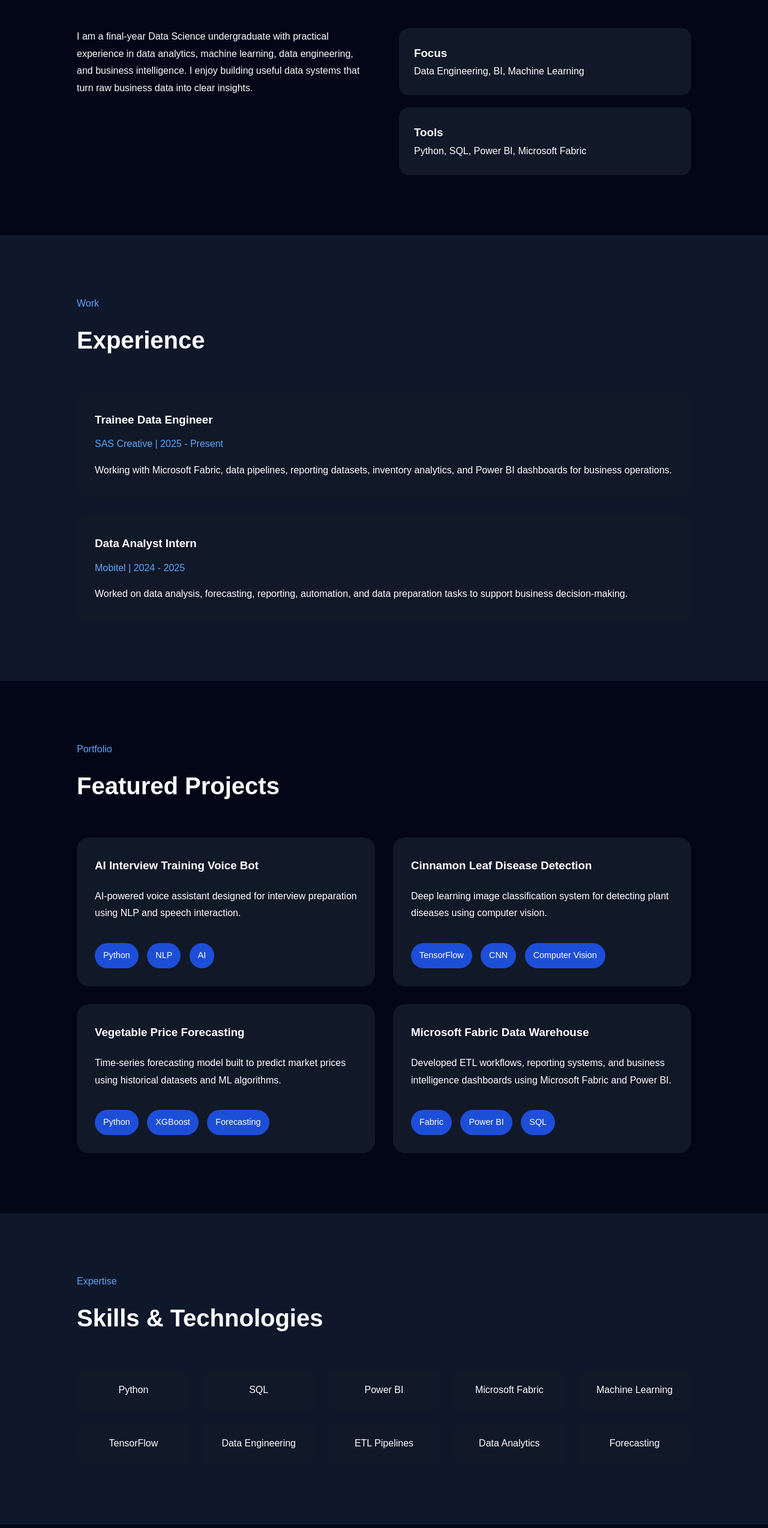
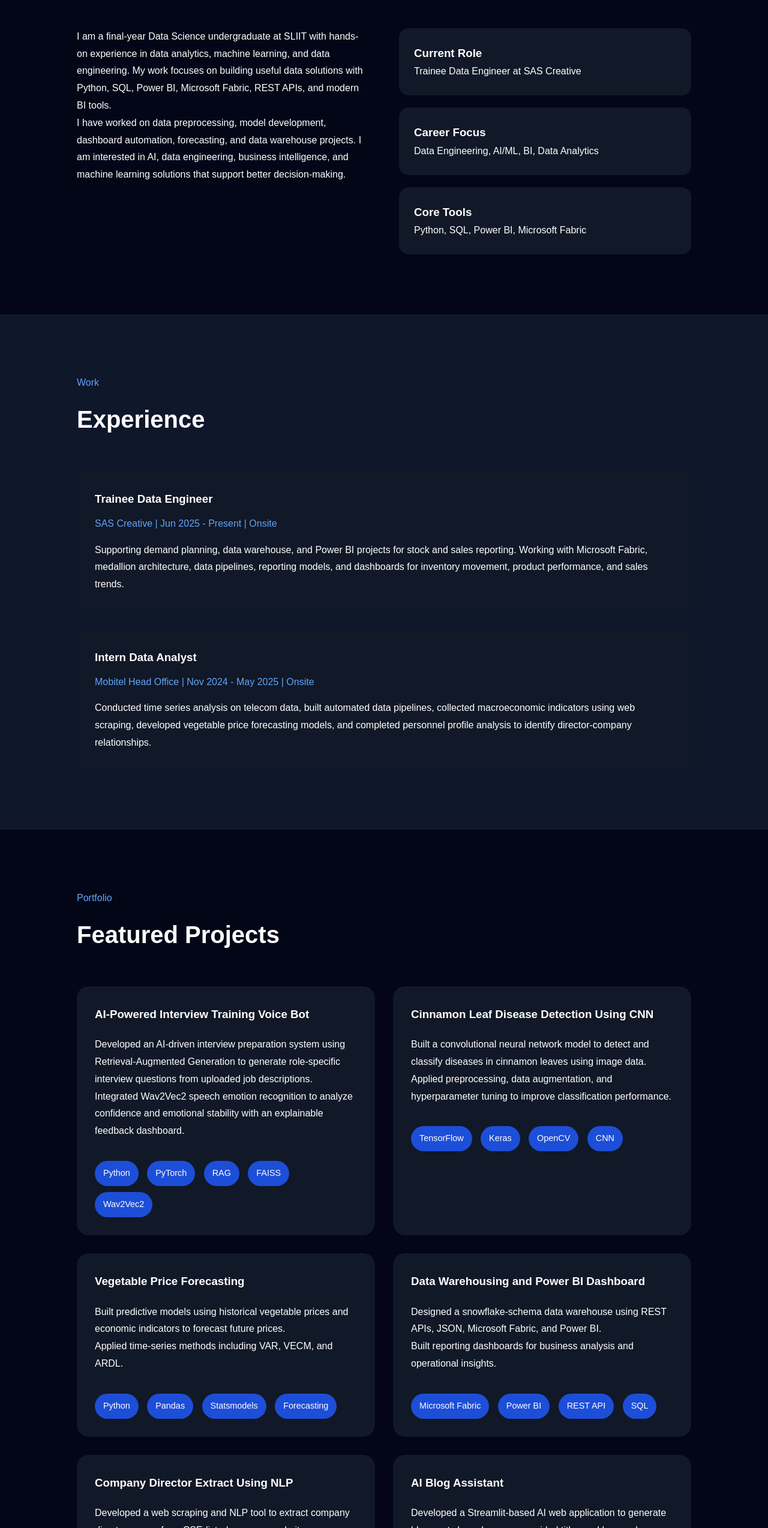
Before and after one commit to nsiriwardhana/nsiriwardhana.github.io, a plain HTML site: page index.html in a window 1280 px wide. Shown: the part 1014-3561 px from the top of the page at 60% size. Drawn offline with Linux system fonts and the light colour scheme.

Commit message:
Update portfolio content, projects, and skills
Revise index.html to expand and clarify portfolio content: update About section with SLIIT affiliation and tech stack, add a second paragraph about interests and experience, and refine current role and career focus cards. Update timeline entries with onsite tags and more detailed responsibilities/dates for Trainee Data Engineer and Intern Data Analyst. Rewrite project cards with clearer titles, descriptions and tags (add RAG/FAISS/Wav2Vec2, Keras/OpenCV, Statsmodels, REST API, etc.), and add two new projects: Company Director Extract Using NLP and AI Blog Assistant. Refresh skills grid (add Keras, NLP, REST API, Data Pipelines, SSIS, SSAS, MySQL, GitHub, AWS) and streamline contact links. Minor formatting/text tweaks including footer copyright wording.

```diff
--- a/index.html
+++ b/index.html
@@ -55,21 +55,33 @@
     <div class="about-grid">
         <div>
             <p>
-                I am a final-year Data Science undergraduate with practical experience
-                in data analytics, machine learning, data engineering, and business
-                intelligence. I enjoy building useful data systems that turn raw
-                business data into clear insights.
+                I am a final-year Data Science undergraduate at SLIIT with hands-on
+                experience in data analytics, machine learning, and data engineering.
+                My work focuses on building useful data solutions with Python, SQL,
+                Power BI, Microsoft Fabric, REST APIs, and modern BI tools.
+            </p>
+
+            <p>
+                I have worked on data preprocessing, model development, dashboard
+                automation, forecasting, and data warehouse projects. I am interested
+                in AI, data engineering, business intelligence, and machine learning
+                solutions that support better decision-making.
             </p>
         </div>
 
         <div class="about-cards">
             <div class="info-card">
-                <h3>Focus</h3>
-                <p>Data Engineering, BI, Machine Learning</p>
+                <h3>Current Role</h3>
+                <p>Trainee Data Engineer at SAS Creative</p>
             </div>
 
             <div class="info-card">
-                <h3>Tools</h3>
+                <h3>Career Focus</h3>
+                <p>Data Engineering, AI/ML, BI, Data Analytics</p>
+            </div>
+
+            <div class="info-card">
+                <h3>Core Tools</h3>
                 <p>Python, SQL, Power BI, Microsoft Fabric</p>
             </div>
         </div>
@@ -85,19 +97,23 @@
     <div class="timeline">
         <div class="timeline-item">
             <h3>Trainee Data Engineer</h3>
-            <span>SAS Creative | 2025 - Present</span>
+            <span>SAS Creative | Jun 2025 - Present | Onsite</span>
             <p>
-                Working with Microsoft Fabric, data pipelines, reporting datasets,
-                inventory analytics, and Power BI dashboards for business operations.
+                Supporting demand planning, data warehouse, and Power BI projects
+                for stock and sales reporting. Working with Microsoft Fabric,
+                medallion architecture, data pipelines, reporting models, and
+                dashboards for inventory movement, product performance, and sales trends.
             </p>
         </div>
 
         <div class="timeline-item">
-            <h3>Data Analyst Intern</h3>
-            <span>Mobitel | 2024 - 2025</span>
+            <h3>Intern Data Analyst</h3>
+            <span>Mobitel Head Office | Nov 2024 - May 2025 | Onsite</span>
             <p>
-                Worked on data analysis, forecasting, reporting, automation,
-                and data preparation tasks to support business decision-making.
+                Conducted time series analysis on telecom data, built automated
+                data pipelines, collected macroeconomic indicators using web scraping,
+                developed vegetable price forecasting models, and completed personnel
+                profile analysis to identify director-company relationships.
             </p>
         </div>
     </div>
@@ -112,62 +128,114 @@
     <div class="projects-grid">
 
         <div class="project-card">
-            <h3>AI Interview Training Voice Bot</h3>
-
+            <h3>AI-Powered Interview Training Voice Bot</h3>
             <p>
-                AI-powered voice assistant designed for interview preparation
-                using NLP and speech interaction.
+                Developed an AI-driven interview preparation system using
+                Retrieval-Augmented Generation to generate role-specific interview
+                questions from uploaded job descriptions.
+            </p>
+            <p>
+                Integrated Wav2Vec2 speech emotion recognition to analyze confidence
+                and emotional stability with an explainable feedback dashboard.
             </p>
 
             <div class="tags">
                 <span>Python</span>
-                <span>NLP</span>
-                <span>AI</span>
+                <span>PyTorch</span>
+                <span>RAG</span>
+                <span>FAISS</span>
+                <span>Wav2Vec2</span>
             </div>
         </div>
 
         <div class="project-card">
-            <h3>Cinnamon Leaf Disease Detection</h3>
-
+            <h3>Cinnamon Leaf Disease Detection Using CNN</h3>
             <p>
-                Deep learning image classification system for detecting
-                plant diseases using computer vision.
+                Built a convolutional neural network model to detect and classify
+                diseases in cinnamon leaves using image data.
+            </p>
+            <p>
+                Applied preprocessing, data augmentation, and hyperparameter tuning
+                to improve classification performance.
             </p>
 
             <div class="tags">
                 <span>TensorFlow</span>
+                <span>Keras</span>
+                <span>OpenCV</span>
                 <span>CNN</span>
-                <span>Computer Vision</span>
             </div>
         </div>
 
         <div class="project-card">
             <h3>Vegetable Price Forecasting</h3>
-
             <p>
-                Time-series forecasting model built to predict market prices
-                using historical datasets and ML algorithms.
+                Built predictive models using historical vegetable prices and
+                economic indicators to forecast future prices.
+            </p>
+            <p>
+                Applied time-series methods including VAR, VECM, and ARDL.
             </p>
 
             <div class="tags">
                 <span>Python</span>
-                <span>XGBoost</span>
+                <span>Pandas</span>
+                <span>Statsmodels</span>
                 <span>Forecasting</span>
             </div>
         </div>
 
         <div class="project-card">
-            <h3>Microsoft Fabric Data Warehouse</h3>
-
+            <h3>Data Warehousing and Power BI Dashboard</h3>
             <p>
-                Developed ETL workflows, reporting systems, and business
-                intelligence dashboards using Microsoft Fabric and Power BI.
+                Designed a snowflake-schema data warehouse using REST APIs, JSON,
+                Microsoft Fabric, and Power BI.
+            </p>
+            <p>
+                Built reporting dashboards for business analysis and operational insights.
             </p>
 
             <div class="tags">
-                <span>Fabric</span>
+                <span>Microsoft Fabric</span>
                 <span>Power BI</span>
+                <span>REST API</span>
                 <span>SQL</span>
+            </div>
+        </div>
+
+        <div class="project-card">
+            <h3>Company Director Extract Using NLP</h3>
+            <p>
+                Developed a web scraping and NLP tool to extract company director
+                names from CSE-listed company websites.
+            </p>
+            <p>
+                Analyzed director-company relationships to identify key influencers
+                for business opportunities.
+            </p>
+
+            <div class="tags">
+                <span>Python</span>
+                <span>BeautifulSoup</span>
+                <span>spaCy</span>
+                <span>Flask</span>
+            </div>
+        </div>
+
+        <div class="project-card">
+            <h3>AI Blog Assistant</h3>
+            <p>
+                Developed a Streamlit-based AI web application to generate blog
+                posts based on user-provided titles and keywords.
+            </p>
+            <p>
+                Used generative AI to support content creation and topic-based writing.
+            </p>
+
+            <div class="tags">
+                <span>Python</span>
+                <span>Streamlit</span>
+                <span>Generative AI</span>
             </div>
         </div>
 
@@ -181,18 +249,21 @@
     </div>
 
     <div class="skills-grid">
-
         <div class="skill-box">Python</div>
         <div class="skill-box">SQL</div>
         <div class="skill-box">Power BI</div>
         <div class="skill-box">Microsoft Fabric</div>
         <div class="skill-box">Machine Learning</div>
         <div class="skill-box">TensorFlow</div>
-        <div class="skill-box">Data Engineering</div>
-        <div class="skill-box">ETL Pipelines</div>
-        <div class="skill-box">Data Analytics</div>
-        <div class="skill-box">Forecasting</div>
-
+        <div class="skill-box">Keras</div>
+        <div class="skill-box">NLP</div>
+        <div class="skill-box">REST API</div>
+        <div class="skill-box">Data Pipelines</div>
+        <div class="skill-box">SSIS</div>
+        <div class="skill-box">SSAS</div>
+        <div class="skill-box">MySQL</div>
+        <div class="skill-box">GitHub</div>
+        <div class="skill-box">AWS</div>
     </div>
 </section>
 
@@ -203,28 +274,17 @@
     </div>
 
     <div class="contact-box">
-
-        <a href="mailto:nssiriwardhana22@gmail.com">
-            nssiriwardhana22@gmail.com
-        </a>
-
-        <a href="https://github.com/nsiriwardhana" target="_blank">
-            GitHub
-        </a>
-
-        <a href="https://www.linkedin.com/in/nipunisiriwardhana/" target="_blank">
-            LinkedIn
-        </a>
-
+        <a href="mailto:nssiriwardhana22@gmail.com">nssiriwardhana22@gmail.com</a>
+        <a href="https://github.com/nsiriwardhana" target="_blank">GitHub</a>
+        <a href="https://www.linkedin.com/in/nipunisiriwardhana/" target="_blank">LinkedIn</a>
+        <a href="https://medium.com/@nipunisiriwardhana" target="_blank">Medium</a>
     </div>
 </section>
 
 </main>
 
 <footer>
-    <p>
-        © 2026 Nipuni Siriwardhana
-    </p>
+    <p>© 2026 Nipuni Siriwardhana. All rights reserved.</p>
 </footer>
 
 </body>
```
